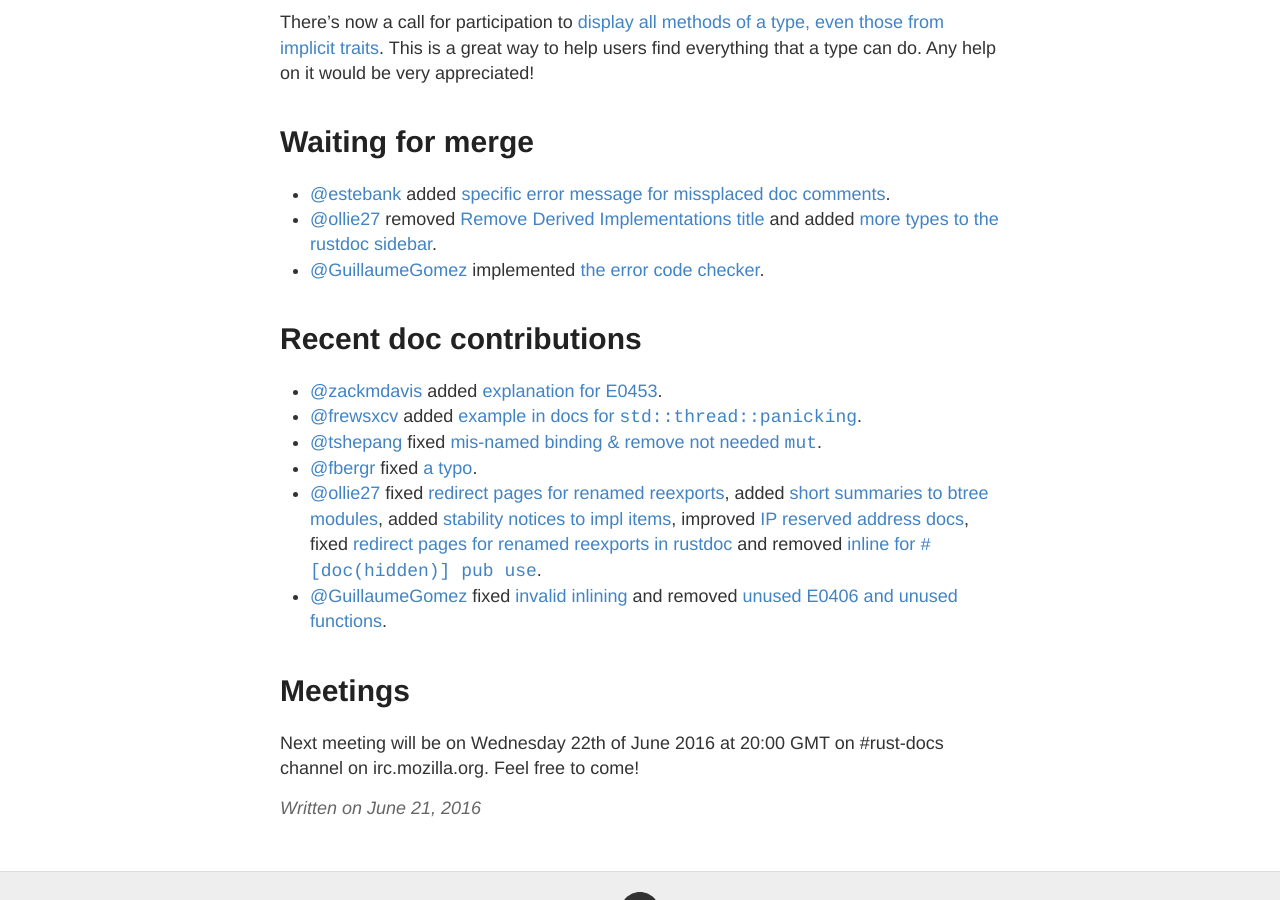
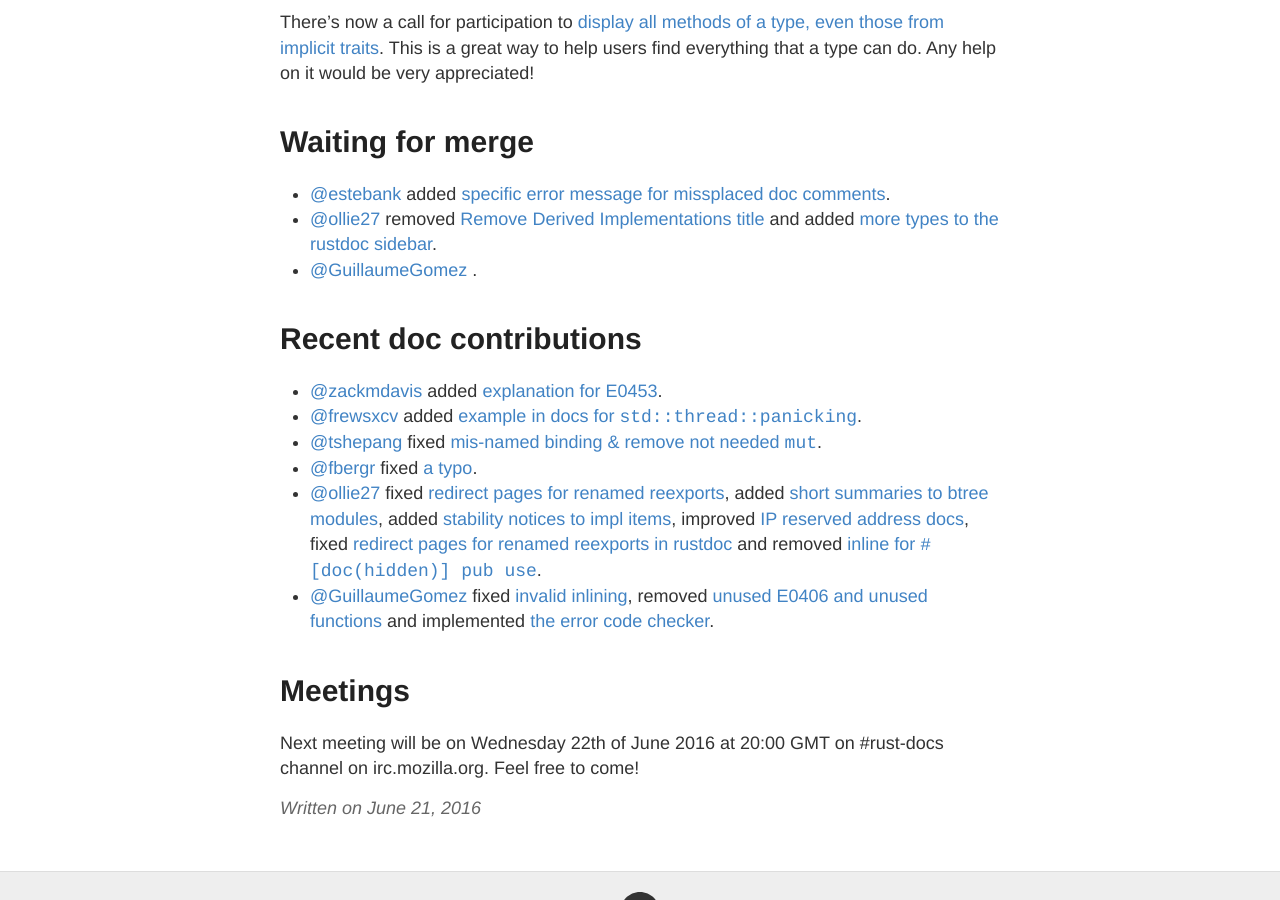
Before and after one commit to GuillaumeGomez/this-week-in-rust-docs, a Jekyll site: the page built from _posts/2016-6-21-this-week-in-rust-docs-9.md, in a window 1280 px wide and 900 px high, scrolled down 1093 px. Built offline with Jekyll 4.4.1, drawn with Linux system fonts in a browser that asks for light colours; part of the change alters nothing that is shown.

```diff
--- a/_posts/2016-6-21-this-week-in-rust-docs-9.md
+++ b/_posts/2016-6-21-this-week-in-rust-docs-9.md
@@ -44,7 +44,7 @@ There's now a call for participation to [display all methods of a type, even tho
 
 * [@estebank](https://github.com/estebank) added [specific error message for missplaced doc comments](https://github.com/rust-lang/rust/pull/33922).
 * [@ollie27](https://github.com/ollie27) removed [Remove Derived Implementations title](https://github.com/rust-lang/rust/pull/34105) and added [more types to the rustdoc sidebar](https://github.com/rust-lang/rust/pull/34372).
-* [@GuillaumeGomez](https://github.com/GuillaumeGomez) implemented [the error code checker](https://github.com/rust-lang/rust/pull/34186).
+* [@GuillaumeGomez](https://github.com/GuillaumeGomez) .
 
 # Recent doc contributions
 
@@ -53,7 +53,7 @@ There's now a call for participation to [display all methods of a type, even tho
 * [@tshepang](https://github.com/tshepang) fixed [mis-named binding & remove not needed `mut`](https://github.com/rust-lang/rust/pull/34314).
 * [@fbergr](https://github.com/fbergr) fixed [a typo](https://github.com/rust-lang/rust/pull/34259).
 * [@ollie27](https://github.com/ollie27) fixed [redirect pages for renamed reexports](https://github.com/rust-lang/rust/pull/34245), added [short summaries to btree modules](https://github.com/rust-lang/rust/pull/34335), added [stability notices to impl items](https://github.com/rust-lang/rust/pull/34292), improved [IP reserved address docs](https://github.com/rust-lang/rust/pull/34263), fixed [redirect pages for renamed reexports in rustdoc](https://github.com/rust-lang/rust/pull/34245) and removed [inline for `#[doc(hidden)] pub use`](https://github.com/rust-lang/rust/pull/34232).
-* [@GuillaumeGomez](https://github.com/GuillaumeGomez) fixed [invalid inlining](https://github.com/rust-lang/rust/pull/34234) and removed [unused E0406 and unused functions](https://github.com/rust-lang/rust/pull/34342).
+* [@GuillaumeGomez](https://github.com/GuillaumeGomez) fixed [invalid inlining](https://github.com/rust-lang/rust/pull/34234), removed [unused E0406 and unused functions](https://github.com/rust-lang/rust/pull/34342) and implemented [the error code checker](https://github.com/rust-lang/rust/pull/34186).
 
 # Meetings
 
```
